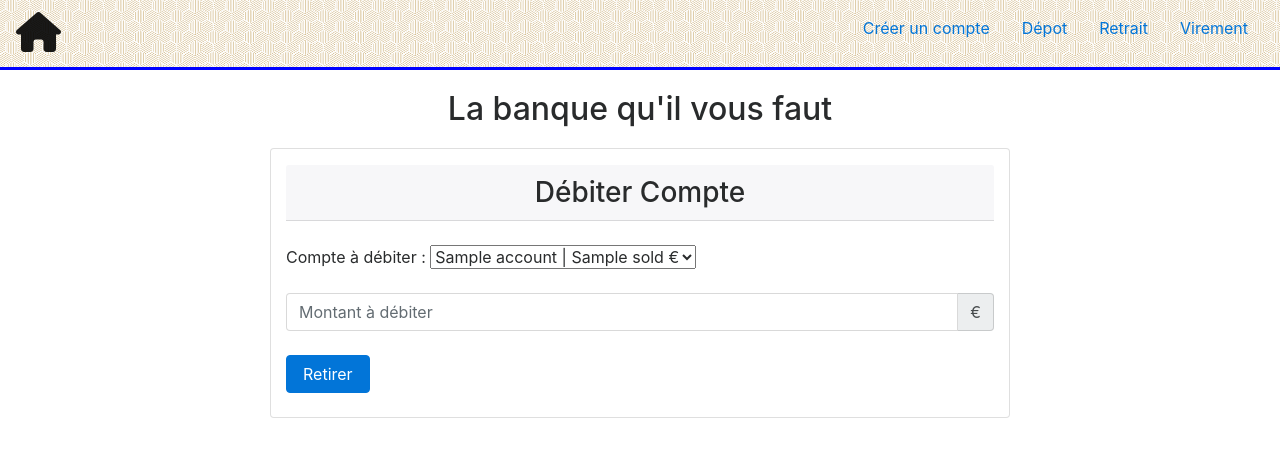
After one commit to Sanchez-Clement/GestionBancaire, a PHP site: template views/withdrawal.php in a window 1280 px wide. The commit adds this page. Shown: the top 457 px of the page. Run offline with PHP 8.4, Linux system fonts and the light colour scheme; the template is opened without the code that fills it: most values are stand-ins (such as "Sample title", 1, 10 or a date in 2020); some libraries are stand-ins or nearby versions.

Commit message:
mathe the conntrollers ans views for withdrawal.php

```diff
--- a/views/home.php
+++ b/views/home.php
@@ -39,7 +39,7 @@
  <div class="row hidden-sm-up justify-content-around" id="homePhone">
 <a class="col-4 ml-4 text-center" href="../controllers/addAccount.php"><i class="flaticon-circle"></i></a>
 <a class="col-4 mr-4  text-center" href="../controllers/addMoney.php"><i class="flaticon-piggybank"></i></a>
-<a class="col-4 ml-4 text-center" href="../controllers/addAccount.php"><i class="flaticon-atm-machine" aria-hidden="true"></i></a>
+<a class="col-4 ml-4 text-center" href="../controllers/withdrawal.php"><i class="flaticon-atm-machine" aria-hidden="true"></i></a>
 <a class="col-4 mr-4  text-center" href="../controllers/addAccount.php"><i class="flaticon-euro"></i></a>
 
  </div>
--- a/views/template/header.php
+++ b/views/template/header.php
@@ -35,7 +35,7 @@
               <a class="nav-link"  href="addMoney.php" >Dépot</a>
             </li>
             <li class="nav-item">
-              <a class="nav-link" href="#">Retrait</a>
+              <a class="nav-link" href="withdrawal.php">Retrait</a>
             </li>
             <li class="nav-item">
               <a class="nav-link " href="#">Virement</a>
--- /dev/null
+++ b/views/withdrawal.php
@@ -0,0 +1,36 @@
+<?php
+  include_once("template/header.php");
+ ?>
+ <div class="col-md-8 card" id="addMoney">
+     <div class="form-area">
+         <form   method="post">
+
+                     <h3 class="mt-3 mb-4 text-center card-header">Débiter Compte</h3>
+     				<div class="form-group">
+              <label for="">Compte à débiter : </label>
+ 						<select class="" name="idAccount">
+ 						  <?php foreach ($accounts as $key => $account) { ?>
+ 						   <option value="<?php echo $account->getIdAccount() ?>"><?php echo $account->getnameUser() ?> | <?php echo $account->getSold() ?> € </option>
+ 						<?php  } ?>
+ 						</select>
+ 					</div>
+
+
+ 					<div class="input-group">
+ 						<input type="text" class="form-control"  name="withdraw" placeholder="Montant à débiter">
+            <div class="input-group-addon">€</div>
+ 					</div>
+
+
+         <input type="submit" name="remove" class="mt-4 mb-4 btn btn-primary" value="Retirer" >
+         </form>
+     </div>
+ </div>
+
+
+
+
+
+ <?php
+   include_once("template/footer.php");
+  ?>
```
Also changed, not shown: controllers/withdrawal.php (added, +29 -0 lines).
